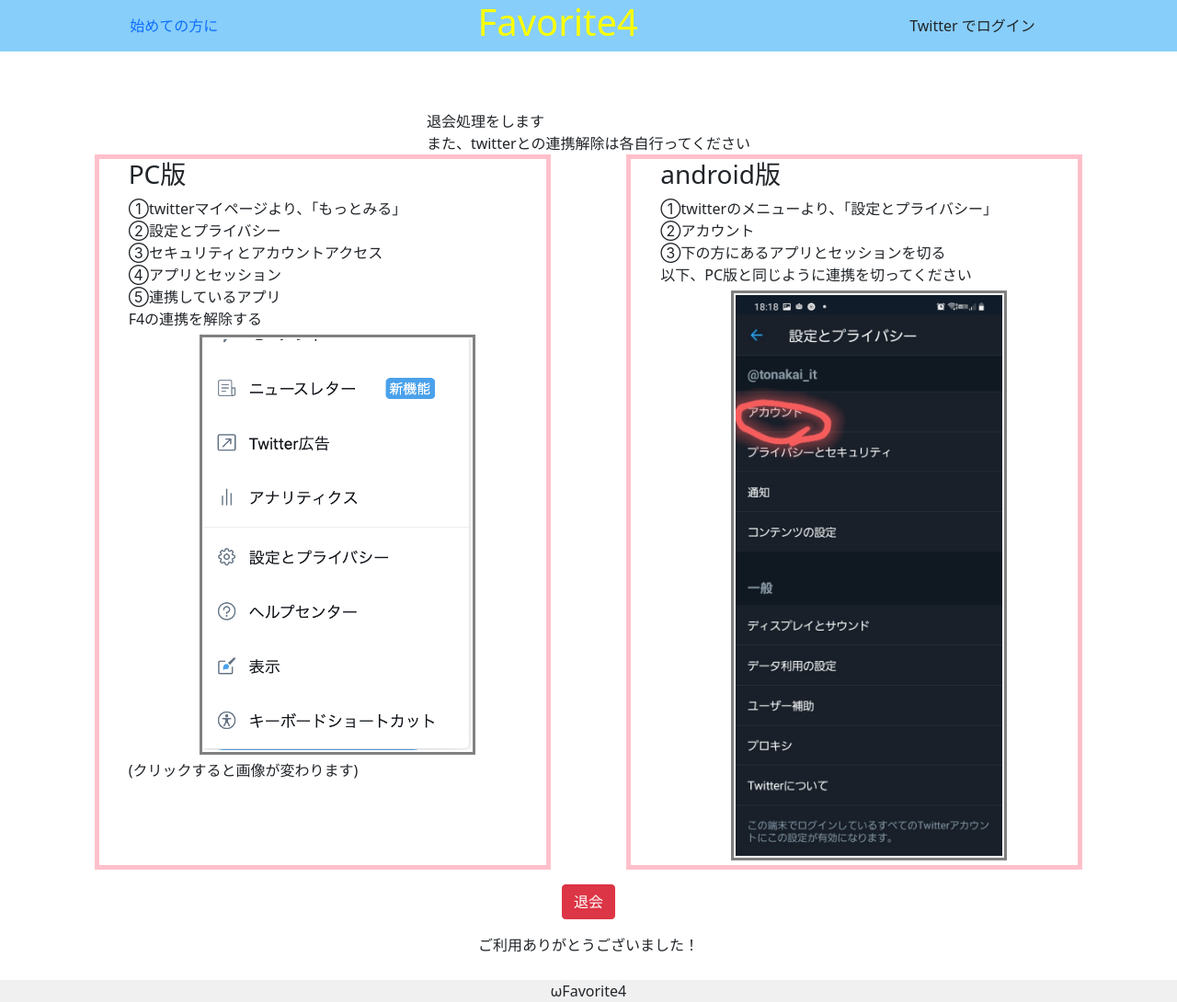
After one commit to akifuji-tonakai/F4, a Django app: template favo4/templates/withdrawal.html in a window 1280 px wide. The commit adds this page. Shown: the whole page at 92% size. Run offline with Django 3.2, Linux system fonts and the light colour scheme; the template is opened without the code that fills it, so the values that code supplies are empty; style sheets or scripts are compiled from the project's sources; parts of the project's set-up code (start-up, migrations or seed data) failed here and were passed over; some libraries are stand-ins or nearby versions.

Commit message:
なんとか完成 次はデプロイ

```diff
--- a/favo4/templates/base.html
+++ b/favo4/templates/base.html
@@ -22,13 +22,21 @@
 
     <div class="user-btn">
         {% if not user.is_authenticated %}
+{#            <button type="button" class="btn"#}
+{#                    onclick="location.href='{% url 'social:begin' 'twitter' %}?next={{ next }}'">#}
+{#                Twitter でログイン#}
+{#            </button>#}
             <button type="button" class="btn"
-                    onclick="location.href='{% url 'social:begin' 'twitter' %}?next={{ next }}'">
+                    onclick="location.href='{% url 'account_signup' %}'">
                 Twitter でログイン
             </button>
         {% else %}
+             <button type="button" class="btn"
+                    onclick="location.href='{% url 'favo4:F4-withdrawal' user.pk %}'">
+                退会する
+            </button>
             <button type="button" class="btn" onclick="location.href='{% url 'favo4:F4-user-page' user.username %}'">
-                マイページ
+                {{ user.username }}
             </button>
             <button type="button" class="btn" onclick="location.href='{% url 'account_logout' %}'">ログアウト</button>
         {% endif %}
--- a/favo4/templates/list.html
+++ b/favo4/templates/list.html
@@ -7,6 +7,11 @@
 
 {% block contents %}
     <div class="wrap-box">
+    {% if messages %}
+                {% for message in messages %}
+                    <p class="alert alert-success" role="alert"><strong>{{ message }}</strong></p>
+                {% endfor %}
+            {% endif %}
         <div class="list-box">
             {% for content in content_list %}
                 <div class="list-card">
--- a/favo4/templates/post-twi.html
+++ b/favo4/templates/post-twi.html
@@ -39,7 +39,7 @@
 
                 <div class="submit-button">
                     <label>
-                        <a href="{% url 'favo4:F4-regulations' %}" target="_blank" class="inline">利用規約</a>に同意する<input type="checkbox" class="agree">
+                        <a href="{% url 'favo4:F4-regulations' %}" target="_blank" class="inline">利用規約(2021/3/21)</a>に同意する<input type="checkbox" class="agree">
                     </label>
                     <div class="confirm-select">
                     </div>
--- a/favo4/templates/regulations.html
+++ b/favo4/templates/regulations.html
@@ -5,7 +5,7 @@
 {% block contents %}
     <div class="wrap-box">
         <div class="left-regulation">
-            <h1>利用規約</h1>
+            <h1>利用規約(2021年3月21日付け)</h1>
             <div class="usual-regulation">
                 この利用規約（以下、「本規約」といいます。）は、<a href="https://twitter.com/tonakai_it" class="inline" target="_blank">@tonakai_it</a>(以下、製作者)がこのウェブサイト上で提供するサービス（以下、「本サービス」といいます。）の利用条件を定めるものです。 利用ユーザーの皆さま（以下、「ユーザー」といいます。）には、本規約、及び本サービスに掲載している著作権所有者の利用規約に従って、本サービスをご利用いただきます。
                 <h3>１、本規約への同意</h3>
--- /dev/null
+++ b/favo4/templates/withdrawal.html
@@ -0,0 +1,67 @@
+{% extends 'base.html' %}
+{% load static %}
+{% block title %}{% endblock %}
+{% block head %}
+    <link href="{% static 'sass/signup-withdrawal.css' %}" type="text/css" rel="stylesheet">
+{% endblock %}
+{% block contents %}
+    <div class="wrap-box">
+        退会処理をします<br>
+        また、twitterとの連携解除は各自行ってください
+        <div class="pc-and-box">
+        <ul>
+            <h3>PC版</h3>
+            <li>①twitterマイページより、「もっとみる」</li>
+            <li>②設定とプライバシー</li>
+            <li>③セキュリティとアカウントアクセス</li>
+            <li>④アプリとセッション</li>
+            <li>⑤連携しているアプリ</li>
+            <li>F4の連携を解除する</li>
+            <div class="division-session" data-pc-img="1">
+                <div>
+                    <img src="{% static 'img/pc1.png' %}" id="pc-image1" class="pc-image" alt="pc1" width="300px">
+                </div>
+                <div>
+                    <img src="{% static 'img/pc2.png' %}" id="pc-image2" class="pc-image hidden" alt="pc2"
+                         width="700px">
+                </div>
+                <div>
+                    <img src="{% static 'img/pc3.png' %}" id="pc-image3" class="pc-image hidden" alt="pc3"
+                         width="500px">
+                </div>
+                <div>
+                    <img src="{% static 'img/pc4.png' %}" id="pc-image4" class="pc-image hidden" alt="pc4"
+                         width="500px">
+                </div>
+            </div>
+            (クリックすると画像が変わります)
+        </ul>
+        <ul>
+            <h3>android版</h3>
+            <li>①twitterのメニューより、「設定とプライバシー」</li>
+            <li>②アカウント</li>
+            <li>③下の方にあるアプリとセッションを切る</li>
+            <li>以下、PC版と同じように連携を切ってください</li>
+            <div class="division-session" data-android-img="1">
+                <div>
+                    <img src="{% static 'img/android1.jpeg' %}" id="and-image1" class="and-image" alt="android1"
+                         width="300px">
+                </div>
+                <div>
+                    <img src="{% static 'img/android2.jpeg' %}" id="and-image2" class="and-image" alt="android2"
+                         width="300px">
+                </div>
+            </div>
+        </ul>
+            </div>
+
+        <form action="" method="post">
+            {% csrf_token %}
+            <input type="submit" class="btn btn-danger" value="退会" id="withdrawal">
+        </form>
+        ご利用ありがとうございました！
+    </div>
+{% endblock %}
+{% block footer %}
+    <script src="{% static 'js/signup-withdrawal.js' %}" type="text/javascript"></script>
+{% endblock %}
--- a/favo4/urls.py
+++ b/favo4/urls.py
@@ -11,4 +11,5 @@ urlpatterns = [
     path('mypage/<slug:username>/', views.F4UserPageView.as_view(), name="F4-user-page"),
     path('regulations/', views.F4RegulationsView.as_view(), name="F4-regulations"),
     path('inquiry/', views.F4InquiryView.as_view(), name="F4-inquiry"),
+    path('withdrawal/<int:pk>/', views.F4WithdrawalView.as_view(), name="F4-withdrawal"),
 ]
--- a/favo4/views.py
+++ b/favo4/views.py
@@ -136,3 +136,9 @@ class F4RegulationsView(generic.TemplateView):
 
 class F4InquiryView(generic.TemplateView):
     template_name = "inquiry.html"
+
+
+class F4WithdrawalView(LoginRequiredMixin, generic.DeleteView):
+    template_name = "withdrawal.html"
+    model = CustomUser
+    success_url = reverse_lazy('favo4:F4-list')
--- /dev/null
+++ b/static/js/signup-withdrawal.js
@@ -0,0 +1,46 @@
+$(function () {
+    $('.agree').click(function () {
+        if ($('.agree').prop('checked')) {
+            $('#submit').prop('disabled', false);
+        } else {
+            $('#submit').prop('disabled', true);
+        }
+    });
+});
+
+$(function () {
+    $('#withdrawal').on('click', function () {
+        alert('退会しました')
+    });
+});
+
+$(function () {
+    $('.pc-image').click(function () {
+        var imgData = $('[data-pc-img]').data('pc-img')
+        var imgNow = parseInt(imgData)
+        $(this).addClass('hidden')
+        imgNow++;
+        if (imgNow === 5) {
+            var imgNext = 1
+        } else {
+            var imgNext = imgNow
+        }
+        $('#pc-image' + imgNext).removeClass('hidden')
+        $('[data-pc-img]').data('pc-img', imgNext)
+
+    });
+
+
+});
+
+$(function (){
+    $('.and-image').click(function (){
+        var thisId = $(this).prop('id')
+        $(this).toggle()
+        if (thisId === "and-image1") {
+            $('#and-image2').toggle()
+        } else {
+            $('#and-image1').toggle()
+        }
+    })
+})
--- /dev/null
+++ b/static/sass/signup-withdrawal.css
@@ -0,0 +1,41 @@
+.wrap-box {
+  display: flex;
+  flex-direction: column;
+  align-items: center;
+  justify-content: center;
+  width: 100%;
+  min-height: 60vh; }
+  .wrap-box .pc-and-box {
+    display: flex;
+    width: 100%;
+    justify-content: space-evenly; }
+    .wrap-box .pc-and-box .division-session {
+      display: flex;
+      justify-content: center;
+      align-items: center; }
+
+.signup {
+  margin-top: 20px; }
+
+ul {
+  width: 40%;
+  list-style: none;
+  border: pink 5px solid; }
+
+.hidden {
+  display: none; }
+
+#and-image2 {
+  display: none; }
+
+.pc-image {
+  border: gray solid 3px;
+  padding: 2px;
+  margin: 5px; }
+
+.and-image {
+  border: gray solid 3px;
+  padding: 2px;
+  margin: 5px; }
+
+/*# sourceMappingURL=signup-withdrawal.css.map */
--- /dev/null
+++ b/static/sass/signup-withdrawal.sass
@@ -0,0 +1,40 @@
+.wrap-box
+  display: flex
+  flex-direction: column
+  align-items: center
+  justify-content: center
+  width: 100%
+  min-height: 60vh
+  .pc-and-box
+    display: flex
+    width: 100%
+    justify-content: space-evenly
+    .division-session
+      display: flex
+      justify-content: center
+      align-items: center
+
+
+.signup
+  margin-top: 20px
+
+ul
+  width: 40%
+  list-style: none
+  border: pink 5px solid
+
+.hidden
+  display: none
+
+#and-image2
+  display: none
+
+.pc-image
+  border: gray solid 3px
+  padding: 2px
+  margin: 5px
+
+.and-image
+  border: gray solid 3px
+  padding: 2px
+  margin: 5px
```
Also changed, not shown: accounts/templates/account/signup.html (+19 -23 lines), static/img/android1.jpeg (added), static/img/android2.jpeg (added), static/img/pc1.png (added), static/img/pc2.png (added), static/img/pc3.png (added), static/img/pc4.png (added), 1 other file.
